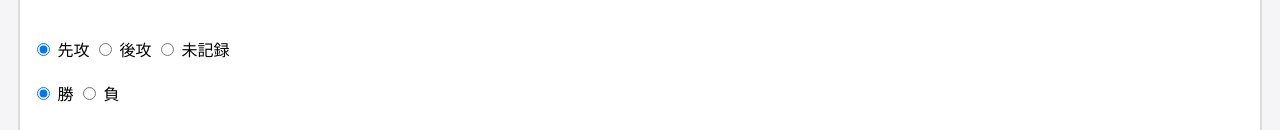
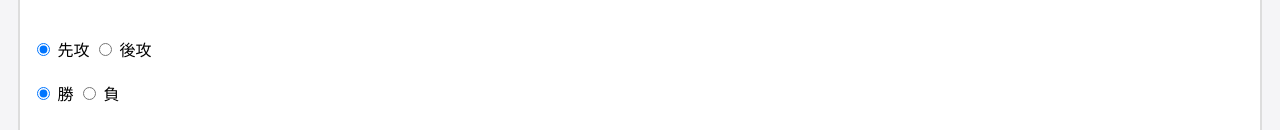
Before and after one commit to komaweb/record-image-maker, a plain HTML site: page index.html in a window 1280 px wide. Shown: the part 947-1077 px from the top of the page. Drawn offline with nearby package versions, Linux system fonts and the light colour scheme.

Commit message:
Update index.html

```diff
--- a/index.html
+++ b/index.html
@@ -129,14 +129,6 @@ gtag('config', 'G-G0V6WFMYGN');
   後攻
 </label>
 
-<label>
-  <input
-    type="radio"
-    name="play"
-    value="未記録"
-  >
-  未記録
-</label>
 
 <br><br>
 
```
